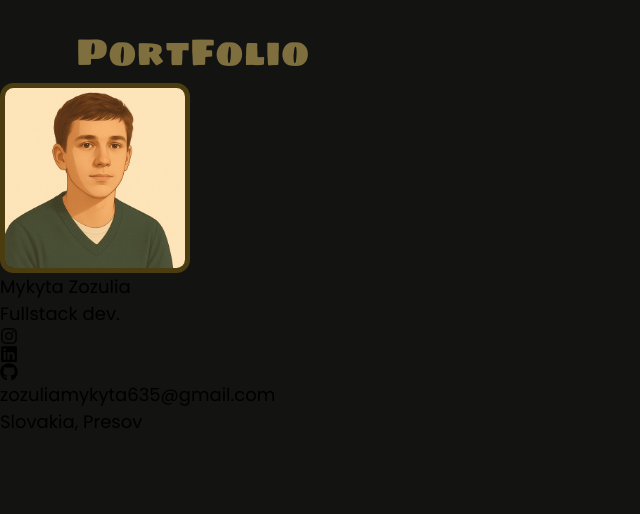
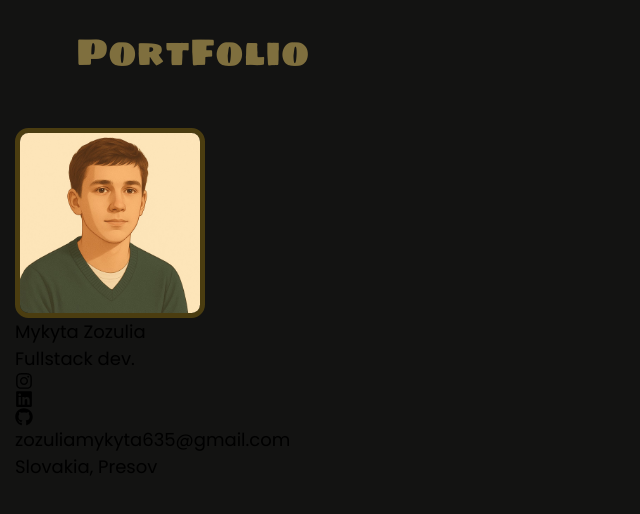
Before and after one commit to ZozuliaMykyta/portfolio-v2, a React (Vite) app: page / in a window 1280 px wide. Shown: the top 514 px of the page, without its empty margins (0-640 px from the left). Built offline with nearby package versions, Linux system fonts and the light colour scheme.

Commit message:
style: wrap Info component and main in a container for improved layout

```diff
--- a/src/App.tsx
+++ b/src/App.tsx
@@ -6,8 +6,10 @@ function App() {
   return (
     <>
       <Header />
-      <Info />
-      <main></main>
+      <div className="container flex justify-between items-center !mt-10">
+        <Info />
+        <main></main>
+      </div>
     </>
   );
 }
```
